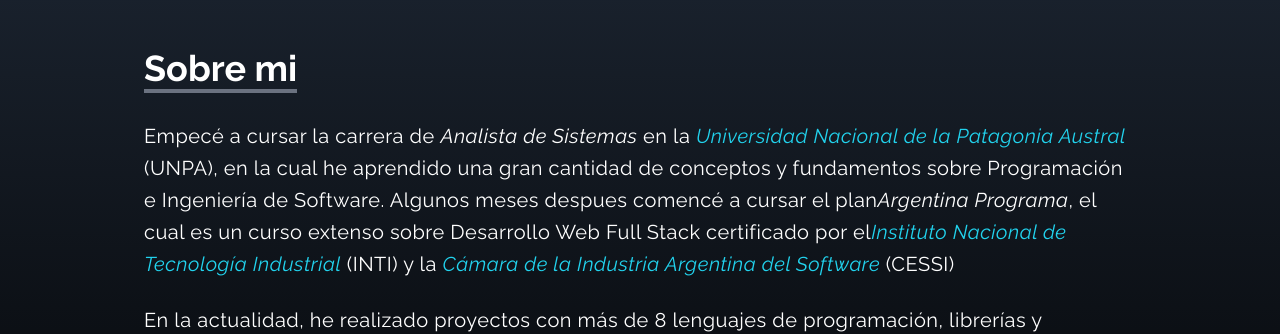
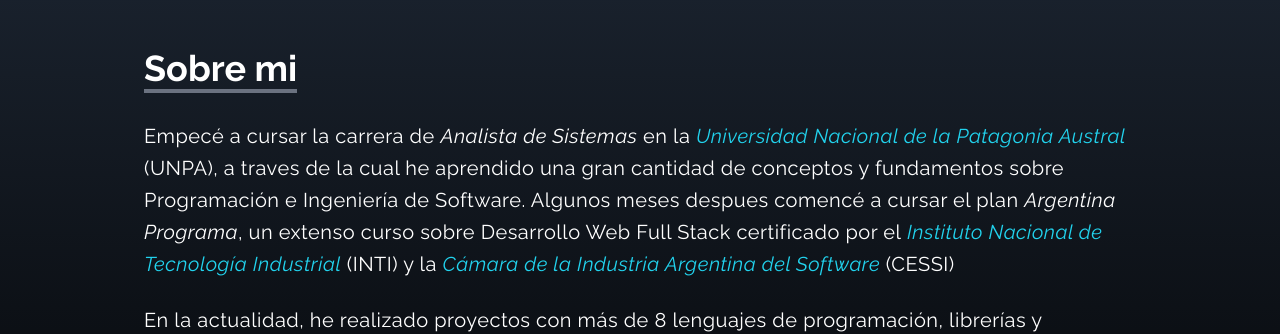
Before and after one commit to FeDaBa/First-Portfolio, a React (Create React App) app: page / in a window 1280 px wide. Shown: the part 960-1294 px from the top of the page. Built offline with nearby package versions, Linux system fonts and the light colour scheme; the HTML template or start-up script is replaced by a standard one; a web font is replaced by a local one.

Commit message:
Update About.jsx

```diff
--- a/src/components/About.jsx
+++ b/src/components/About.jsx
@@ -19,10 +19,10 @@ const About = () => {
             <p className="text-xl leading-8 tracking-wide font">
 
                 Empecé a cursar la carrera de <em>Analista de Sistemas</em> en la <a href="https://www.uarg.unpa.edu.ar/" className="text-cyan-400" target={'_blank'} rel="noreferrer"><em>Universidad Nacional de la Patagonia Austral</em></a> (UNPA),
-                en la cual he aprendido una gran cantidad de conceptos y fundamentos sobre Programación e Ingeniería de Software. Algunos meses despues comencé a cursar el plan
-                <em>Argentina Programa</em>, el cual es un curso extenso sobre Desarrollo Web Full Stack certificado por el
-                <a href="https://cessi.org.ar/" className="text-cyan-400" target={'_blank'} rel="noreferrer"><em>Instituto Nacional de Tecnología Industrial</em></a> (INTI)
-                y la <a href="https://cessi.org.ar/" className="text-cyan-400" target={'_blank'} rel="noreferrer"><em>Cámara de la Industria Argentina del Software</em></a> (CESSI)
+                a traves de la cual he aprendido una gran cantidad de conceptos y fundamentos sobre Programación e Ingeniería de Software. Algunos meses despues comencé a cursar el plan <em>Argentina Programa</em>,
+                un extenso curso sobre Desarrollo Web Full Stack certificado por el
+                <a href="https://cessi.org.ar/" className="text-cyan-400" target={'_blank'} rel="noreferrer"><em> Instituto Nacional de Tecnología Industrial</em></a> (INTI)
+                y la <a href="https://cessi.org.ar/" className="text-cyan-400" target={'_blank'} rel="noreferrer"><em> Cámara de la Industria Argentina del Software</em></a> (CESSI)
 
             </p>
 
```
